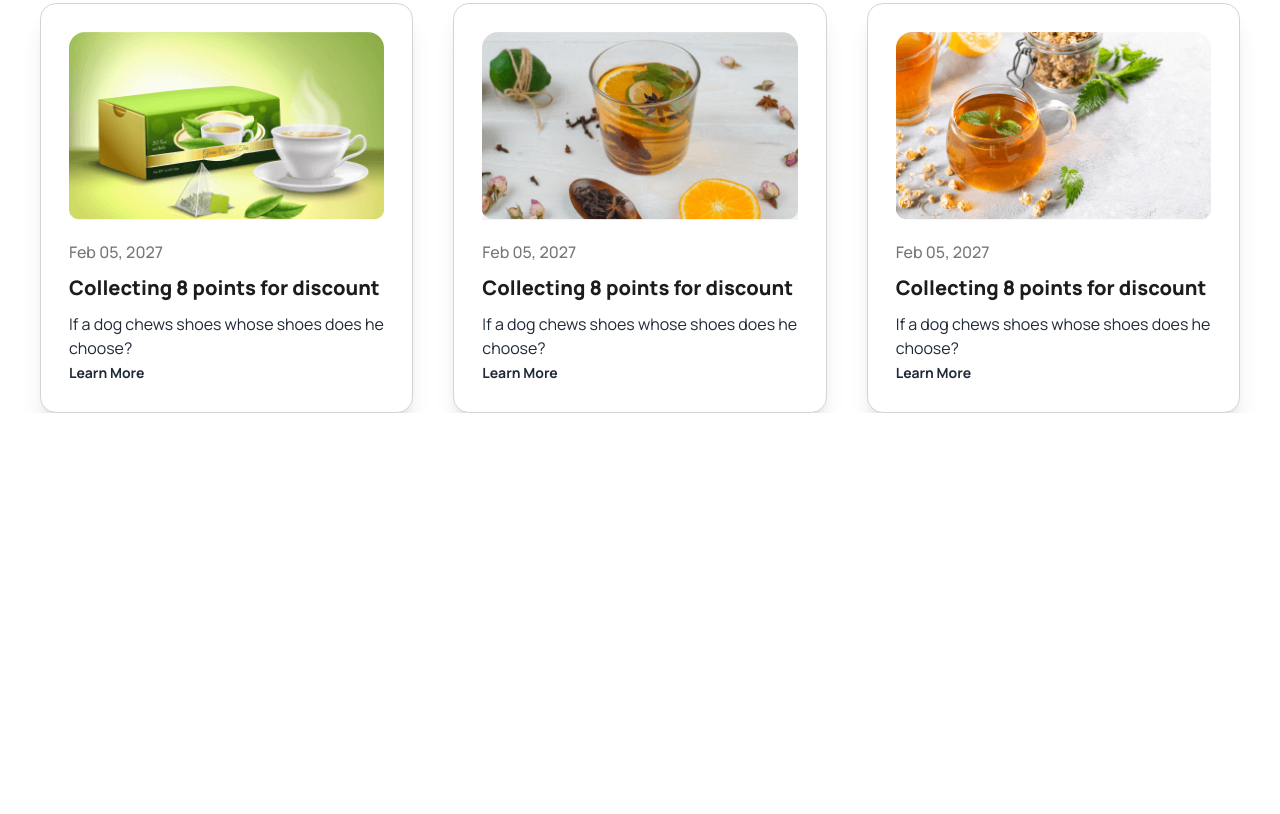
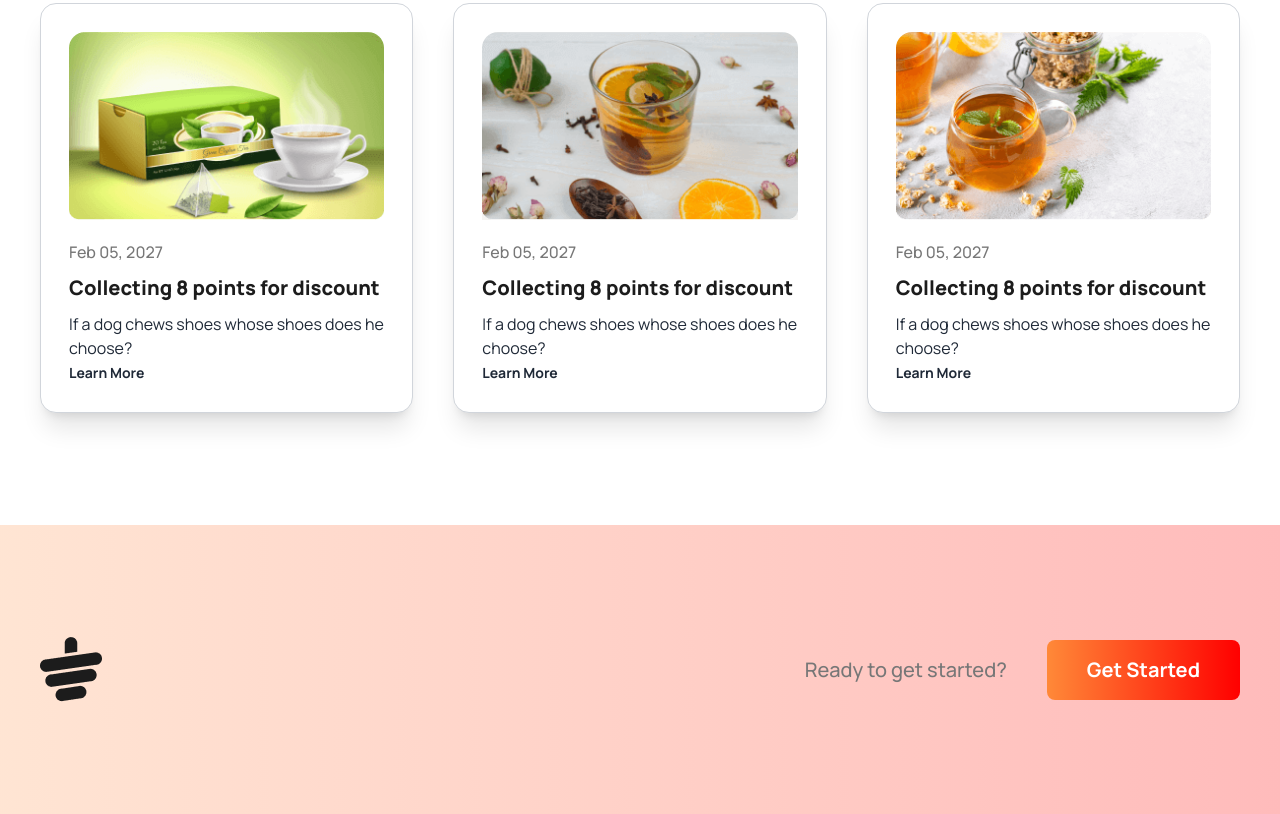
Before and after one commit to rubayedhasan/D-tw-tea-shop, a plain HTML site: page index.html in a window 1280 px wide. Shown: the part 3169-3983 px from the top of the page. Before the commit the page ends 3582 px from the top, so only its background shows below. Drawn offline with nearby package versions, Linux system fonts and the light colour scheme.

Commit message:
adding footer first part

```diff
--- a/index.html
+++ b/index.html
@@ -401,8 +401,23 @@
     </main>
 
     <!-- footer section  -->
-    <footer>
-      <div class="container mx-auto px-8 lg:px-10"></div>
+    <footer class=" mt-28 py-28 bg-gradient-to-r to-[#ff000044] from-[#ff883838] text-black">
+      <div class="container mx-auto px-8 lg:px-10">
+       <div class="flex flex-col lg:flex-row items-center justify-between gap-10 lg:gap-0">
+        <aside>
+          <a href=""><img src="images/cup.png" alt="tea cup"></a>
+        </aside>
+        <aside class="flex items-center gap-10">
+          <p class="font-medium text-lg lg:text-xl text-tea-secondary hidden lg:block">Ready to get started?</p>
+          <button
+            type="button"
+            class="bg-gradient-to-r from-tea-gradient-start to-tea-gradient-end text-white text-base lg:text-xl font-bold px-10 py-4 rounded-lg"
+          >
+            Get Started
+          </button>
+        </aside>
+       </div>
+      </div>
     </footer>
   </body>
 </html>
```
